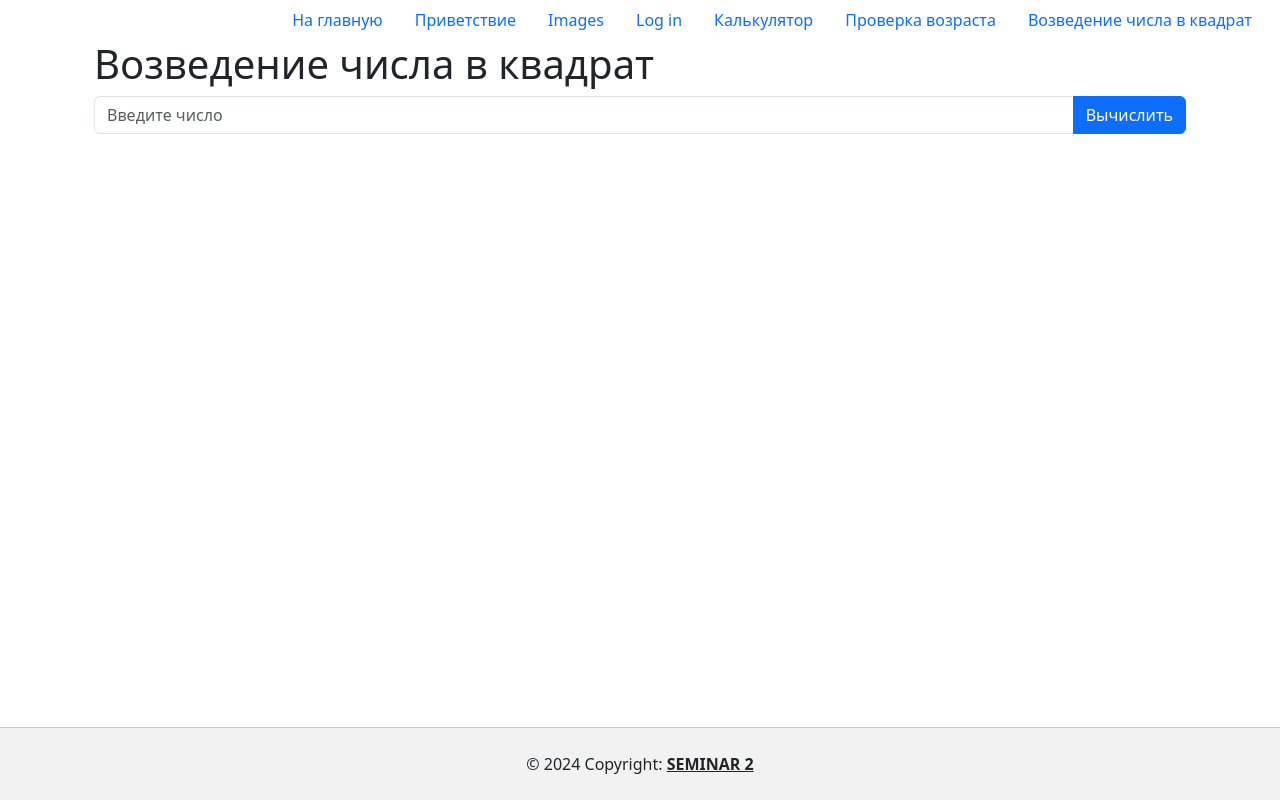
After one commit to Aksentos/GB-Flask-and-FastAPI-frameworks, a Flask app: page /squaring/ in a window 1280 px wide. The commit adds this page. Run offline with Flask 3, Linux system fonts and the light colour scheme.

Commit message:
Add sem2/task7 update base.html

```diff
--- a/seminars/2/sem2.py
+++ b/seminars/2/sem2.py
@@ -156,6 +156,7 @@ def calculate():
 страницу с ошибкой в случае некорректного возраста.
 """
 
+
 @app.route("/age/", methods=["GET", "POST"])
 def age_verification():
     context = {
@@ -171,8 +172,37 @@ def age_verification():
                 return render_template("403.html", **context), 403
             else:
                 context["name"] = name
-                return render_template('hello.html', **context)
+                return render_template("hello.html", **context)
     return render_template("age.html", **context)
+
+
+"""
+Задание №7
+Создать страницу, на которой будет форма для ввода числа
+и кнопка "Отправить"
+При нажатии на кнопку будет произведено
+перенаправление на страницу с результатом, где будет
+выведено введенное число и его квадрат.
+"""
+
+
+@app.route("/squaring/", methods=["GET", "POST"])
+def squaring():
+    context = {
+        "title": "Возведение числа в квадрат",
+    }
+    if request.method == "POST":
+        num3 = request.form.get("num3")
+        try:
+            num = float(num3)
+            result = num**2
+            context["num3"] = num3
+            context["result"] = result
+            print("tyt")
+            return render_template("squaring.html", **context)
+        except:
+            pass  # error 405
+    return render_template("squaring.html", **context)
 
 
 if __name__ == "__main__":
--- a/seminars/2/templates/base.html
+++ b/seminars/2/templates/base.html
@@ -17,6 +17,7 @@
             <li class="nav-item"><a href={{ url_for('login') }} class="nav-link">Log in</a></li>
             <li class="nav-item"><a href={{ url_for('calculate') }} class="nav-link">Калькулятор</a></li>
             <li class="nav-item"><a href={{ url_for('age_verification') }} class="nav-link">Проверка возраста</a></li>
+            <li class="nav-item"><a href={{ url_for('squaring') }} class="nav-link">Возведение числа в квадрат</a></li>
         </ul>
     </div>
 
--- /dev/null
+++ b/seminars/2/templates/squaring.html
@@ -0,0 +1,25 @@
+{% extends 'base.html' %}
+
+{% block title %}
+    {{ title }}
+{%endblock %}
+
+{% block content %}
+<div class="container">
+    <h1>Возведение числа в квадрат</h1>
+    <form method="post">
+        <div class="input-group mb-3">
+            <input type="text" class="form-control" placeholder="Введите число" name="num3">
+            <button type="submit" class="btn btn-primary">Вычислить</button>
+        </div>
+    </form>
+    <br>
+    {% if result %}
+        <div class="alert alert-info" role="alert">
+            Результат вычисления: {{ num3 }} в степени 2 = {{ result }}
+        </div>
+    {% endif %}
+</div>
+
+
+{% endblock %}
```
